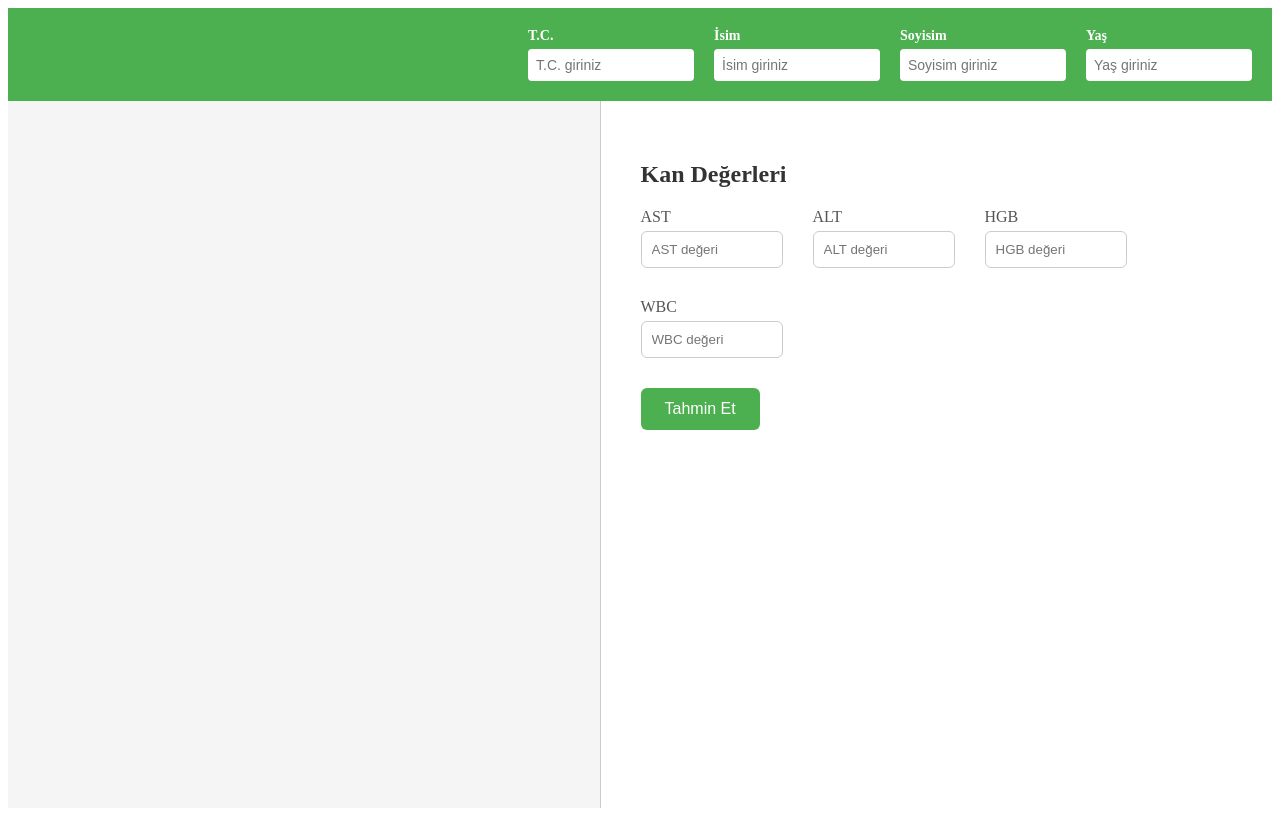
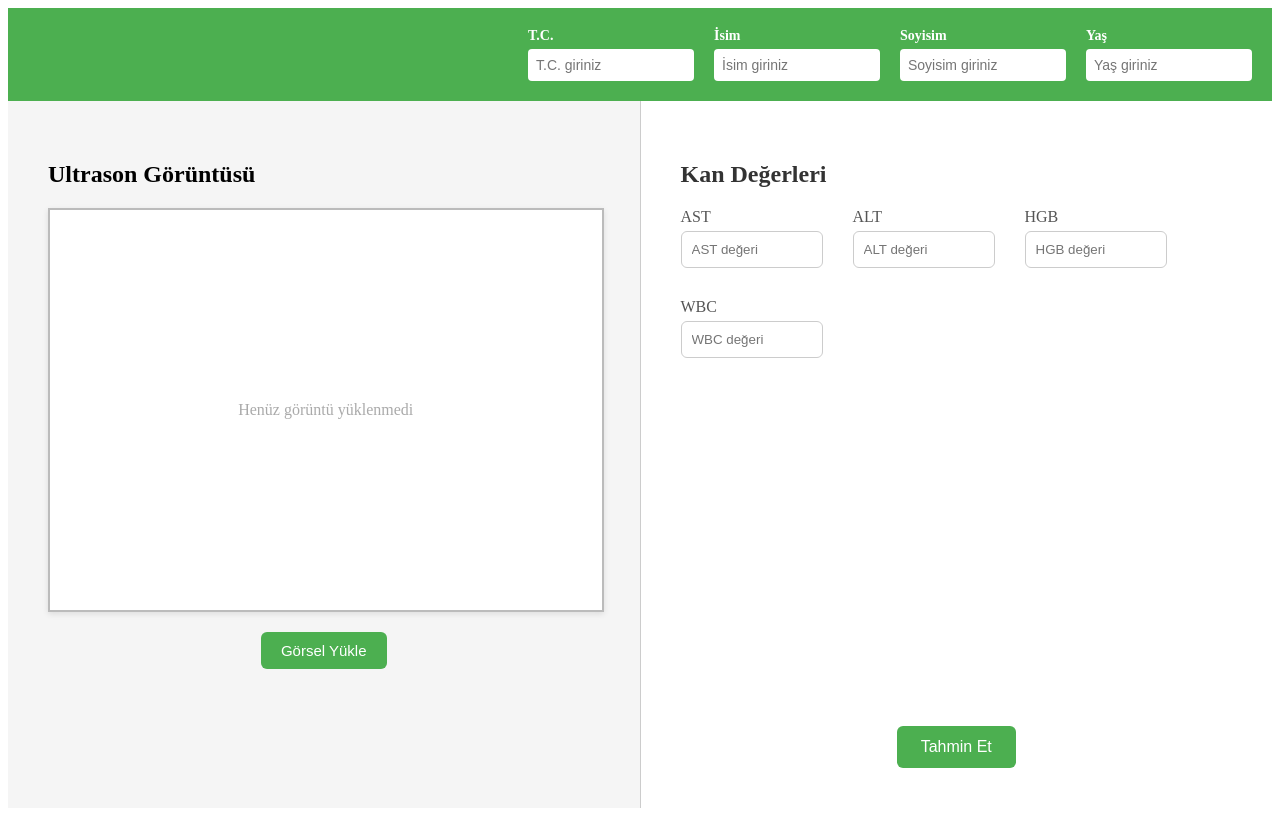
Before and after one commit to kvsrsmz/FibrozisEvreTahmini, a React (Create React App) app: page / in a window 1280 px wide. Built offline with nearby package versions, Linux system fonts and the light colour scheme.

Commit message:
Ultrason görüntüsü yüklenebilir

```diff
--- a/src/pages/FormPage.js
+++ b/src/pages/FormPage.js
@@ -1,20 +1,27 @@
-import React from "react";
+import React, { useState } from "react";
 import { useNavigate } from "react-router-dom";
 import PersonalInfoBar from "../components/PersonalInfoBar";
 import LabValuesForm from "../components/LabValuesForm";
 
 const FormPage = () => {
   const navigate = useNavigate();
+  const [selectedImage, setSelectedImage] = useState(null);
 
-  // Şimdilik sabit veriler (ileride bu veriler state'ten alınacak)
   const hastaVerisi = {
     name: "Ayşe Yılmaz",
     age: 45,
     gender: "Kadın",
   };
 
+  const handleImageUpload = (e) => {
+    const file = e.target.files[0];
+    if (file) {
+      setSelectedImage(URL.createObjectURL(file));
+    }
+  };
+
   const handleSubmit = () => {
-    navigate("/result", { state: hastaVerisi });
+    navigate("/result", { state: { ...hastaVerisi, image: selectedImage } });
   };
 
   return (
@@ -22,17 +29,97 @@ const FormPage = () => {
       <PersonalInfoBar />
 
       <div style={{ flex: 1, display: "flex" }}>
-        {/* Sol taraf (şimdilik boş) */}
-        <div style={{ width: "50%", backgroundColor: "#f5f5f5" }}></div>
+        {/* Sol taraf: Görsel yükleme */}
+        <div
+          style={{
+            width: "50%",
+            backgroundColor: "#f5f5f5",
+            padding: "40px",
+            display: "flex",
+            flexDirection: "column",
+            alignItems: "flex-start",
+            justifyContent: "flex-start",
+          }}
+        >
+          <h2 style={{ marginBottom: "20px", fontWeight: "600" }}>
+            Ultrason Görüntüsü
+          </h2>
 
-        {/* Sağ taraf */}
-        <div style={{
-          width: "50%",
-          backgroundColor: "#ffffff",
-          borderLeft: "1px solid #ccc",
-          padding: "40px"
-        }}>
-          <LabValuesForm />
+          <div
+            style={{
+    width: "100%",
+    maxWidth: "600px",   // burası 500'den 600'e çıktı
+    height: "400px",
+    border: "2px solid #bbb",
+    borderRadius: "0px",
+    backgroundColor: "#fff",
+    display: "flex",
+    alignItems: "center",
+    justifyContent: "center",
+    boxShadow: "0 2px 6px rgba(0,0,0,0.1)",
+    overflow: "hidden",
+    marginBottom: "20px",
+  }}
+          >
+            {selectedImage ? (
+              <img
+                src={selectedImage}
+                alt="Ultrason"
+                style={{
+                  width: "100%",
+                  height: "100%",
+                  objectFit: "cover",
+                }}
+              />
+            ) : (
+              <span style={{ color: "#aaa", fontSize: "16px" }}>
+                Henüz görüntü yüklenmedi
+              </span>
+            )}
+          </div>
+
+          <div style={{ width: "100%", display: "flex", justifyContent: "center" }}>
+            <button
+              onClick={() => document.getElementById("imageUpload").click()}
+              style={{
+                padding: "10px 20px",
+                backgroundColor: "#4CAF50",
+                color: "#fff",
+                border: "none",
+                borderRadius: "6px",
+                fontSize: "15px",
+                cursor: "pointer",
+              }}
+            >
+              {selectedImage ? "Görseli Değiştir" : "Görsel Yükle"}
+            </button>
+          </div>
+
+          <input
+            id="imageUpload"
+            type="file"
+            accept="image/*"
+            onChange={handleImageUpload}
+            style={{ display: "none" }}
+          />
+        </div>
+
+        {/* Sağ taraf: Form ve buton */}
+        <div
+          style={{
+            width: "50%",
+            backgroundColor: "#ffffff",
+            borderLeft: "1px solid #ccc",
+            padding: "40px",
+            display: "flex",
+            flexDirection: "column",
+            justifyContent: "space-between",
+          }}
+        >
+          <div>
+            <LabValuesForm />
+          </div>
+
           <button
             onClick={handleSubmit}
             style={{
@@ -43,7 +130,8 @@ const FormPage = () => {
               border: "none",
               borderRadius: "6px",
               fontSize: "16px",
-              cursor: "pointer"
+              cursor: "pointer",
+              alignSelf: "center",
             }}
           >
             Tahmin Et
```
